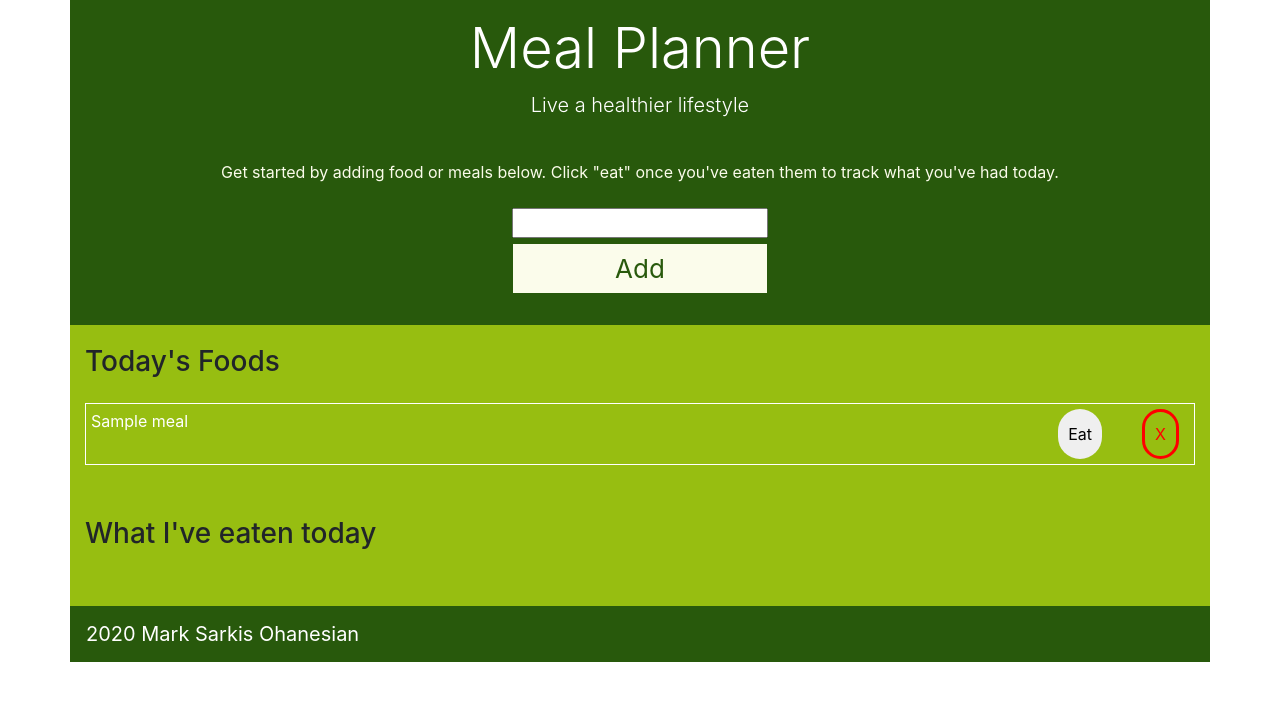
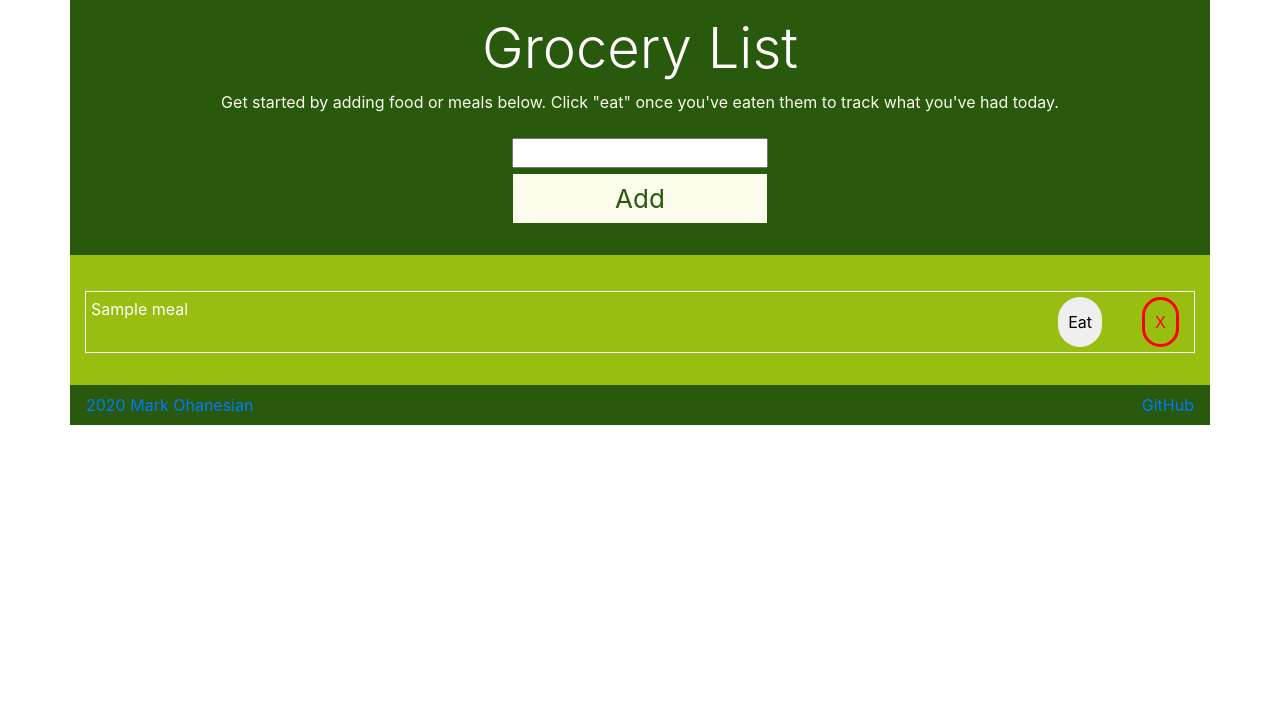
Before and after one commit to markohanesian/Grocery-List, a Node server app: template views/index.handlebars in a window 1280 px wide. Shown: the top 701 px of the page. Run offline with Node 20, Linux system fonts and the light colour scheme; the template is opened without the code that fills it: most values are stand-ins (such as "Sample title", 1, 10 or a date in 2020); some libraries are stand-ins or nearby versions.

Commit message:
added github link at footer

```diff
--- a/views/index.handlebars
+++ b/views/index.handlebars
@@ -6,8 +6,8 @@
 
   <div class="container">
     <div class="col-sm" id="header">
-        <h1 class="display-4">Meal Planner</h1>
-        <p class="lead">Live a healthier lifestyle</p>
+        <h1 class="display-4">Grocery List</h1>
+        {{!-- <p class="lead">Live a healthier lifestyle</p> --}}
         <p id="instructions">Get started by adding food or meals below. Click "eat" once you've eaten them to track what you've had today.</p>
         <form class="create-form">
           <div class="form-group">
@@ -22,7 +22,7 @@
     </div>
     <div class="container" id="today">
       <div class="col-sm">
-        <h3>Today's Foods</h3>
+        {{!-- <h3>Today's Foods</h3> --}}
         <p class="card-text">
           <ul>
             {{#each meals}}
@@ -32,19 +32,22 @@
         </p>
       </div>
     </div>
-    <div class="container" id="eaten">
+    {{!-- <div class="container" id="eaten">
       <div class="col-sm">
         <h3>What I've eaten today</h3>
         <p class="card-text">
           <ul>
-            {{!-- {{#each meals}}
+            {{#each meals}}
+            {{#if eaten}}
             {{> meals/meal-container}}
-            {{/each}} --}}
+            {{/if}}
+            {{/each}}
           </ul>
         </p>
       </div>
-    </div>
+    </div> --}}
     <nav class="navbar navbar-dark bg-dark" id="footer">
-      <a class="navbar-brand" href="#">2020 Mark Sarkis Ohanesian</a>
+      <a href="#">2020 Mark Ohanesian</a>
+      <a href="https://github.com/markohanesian">GitHub</a>
     </nav>
   </div>
```
